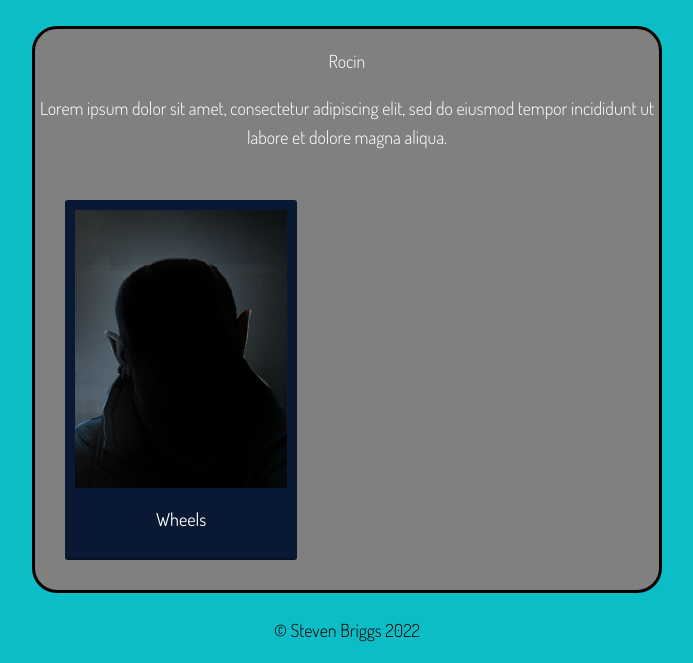
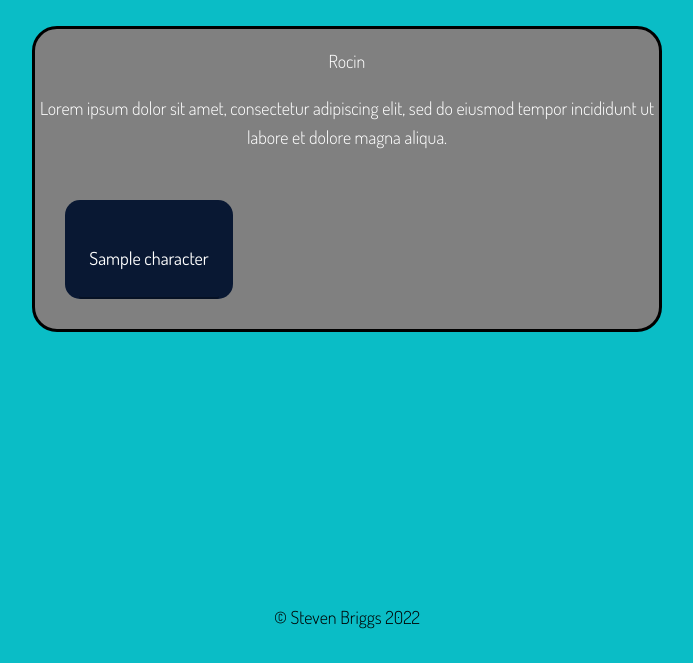
Before and after one commit to RocinRykor/SixthWorldSprawlWebsite, a Flask app: page /character/ in a window 1280 px wide. Shown: the part 150-813 px from the top of the page, without its empty margins (293-986 px from the left). After the commit the page ends 779 px from the top, so only its background shows below. Run offline with Flask 3, Linux system fonts and the light colour scheme; tables that the repository leaves empty hold one stand-in row (values such as "Sample post"); some libraries are stand-ins or nearby versions.

Commit message:
populate character page with characters from database

```diff
--- a/sixthworldsprawl/routes/api/characters/characters_api.py
+++ b/sixthworldsprawl/routes/api/characters/characters_api.py
@@ -107,3 +107,26 @@ def json_helper(json, key, default):
         return json[key]
     except KeyError:
         return default
+
+def get_bulk(character_limit):
+    """
+    Creates a multi character object that has x amount of characters in it.
+    Currently starts at the begining of the database;
+
+    Parameters
+    ==========
+    characer_limit: int
+
+    -> Character(s) JSON
+    """
+    characters = Character.query.order_by(Character.id.asc).yield_per(character_limit)
+    return characters
+
+def get_all():
+    """
+    Creates a multi character object that has all the characters in the database
+
+    -> Character(s) JSON
+    """
+    characters = Character.query.all()
+    return characters
--- a/sixthworldsprawl/routes/character.py
+++ b/sixthworldsprawl/routes/character.py
@@ -2,12 +2,16 @@ from flask import render_template, Blueprint, redirect, request
 from flask_login import login_required, current_user
 from sixthworldsprawl.app import db, User, Character
 from sixthworldsprawl.forms import CharacterForm
-
+from sixthworldsprawl.routes.api.characters import characters_api
+from sixthworldsprawl.utils import character_utils
 character = Blueprint("character", __name__, url_prefix="/character")
 
 @character.route("/")
 def characters():
-    return render_template("public/characters/characters.html", title="Meet The Runners")
+    characters = characters_api.get_all()
+    character_dict = character_utils.group_by_player(characters)
+    return render_template("public/characters/characters.html",
+                            title="Meet The Runners", characters=characters)
 
 @login_required
 @character.route("/edit", methods=["GET"])
--- a/sixthworldsprawl/templates/public/characters/characters.html
+++ b/sixthworldsprawl/templates/public/characters/characters.html
@@ -15,17 +15,13 @@
             eiusmod tempor incididunt ut labore et dolore magna aliqua.
         </p>
         <div class="player-block__character-card-list">
-            <div class="character-card">
-                <button class="character-card__button">
-                    <img src="../static/img/portraits/dwarf_male.png" alt="" />
-                    <p class="character-card__title">Wheels</p>
-                </button>
-            </div>
+            {% for character in characters %}
+                {% with character=character %}
+                    {% include "public/characters/partials/character_card.html" %}
+                {% endwith %}
+            {% endfor %}
         </div>
     </div>
 </div>
 
-<script src="../static/js/promise-polyfill.js"></script>
-<script src="../static/js/fetch-polyfill.js"></script>
-<script src="../static/js/characters.js" type="module"></script>
 {% endblock %}
--- /dev/null
+++ b/sixthworldsprawl/templates/public/characters/partials/character_card.html
@@ -0,0 +1,8 @@
+<!DOCTYPE html>
+
+<div class="character-card">
+    <button class="character-card__button">
+        <img src="https://via.placeholder.com/150x200" alt="" />
+        <p class="character-card__title">{{character.name}}</p>
+    </button>
+</div>
--- /dev/null
+++ b/sixthworldsprawl/utils/character_utils.py
@@ -0,0 +1,15 @@
+import sys
+
+def group_by_player(characters):
+    character_dict = {}
+
+    for character in characters:
+        player = character.player_id
+        if player in character_dict:
+            print(character, file=sys.stdout)
+        else:
+            character_dict[player] = []
+
+        character_dict.get(player).append(character)
+
+    return character_dict
```
Also changed, not shown: sixthworldsprawl/routes/api/characters/character_api_routes.py (+13 -1 lines), sixthworldsprawl/templates/public/characters/partials/character_card_list.html (added, +17 -0 lines), sixthworldsprawl/templates/public/characters/partials/full_example.html (added, +15 -0 lines).
